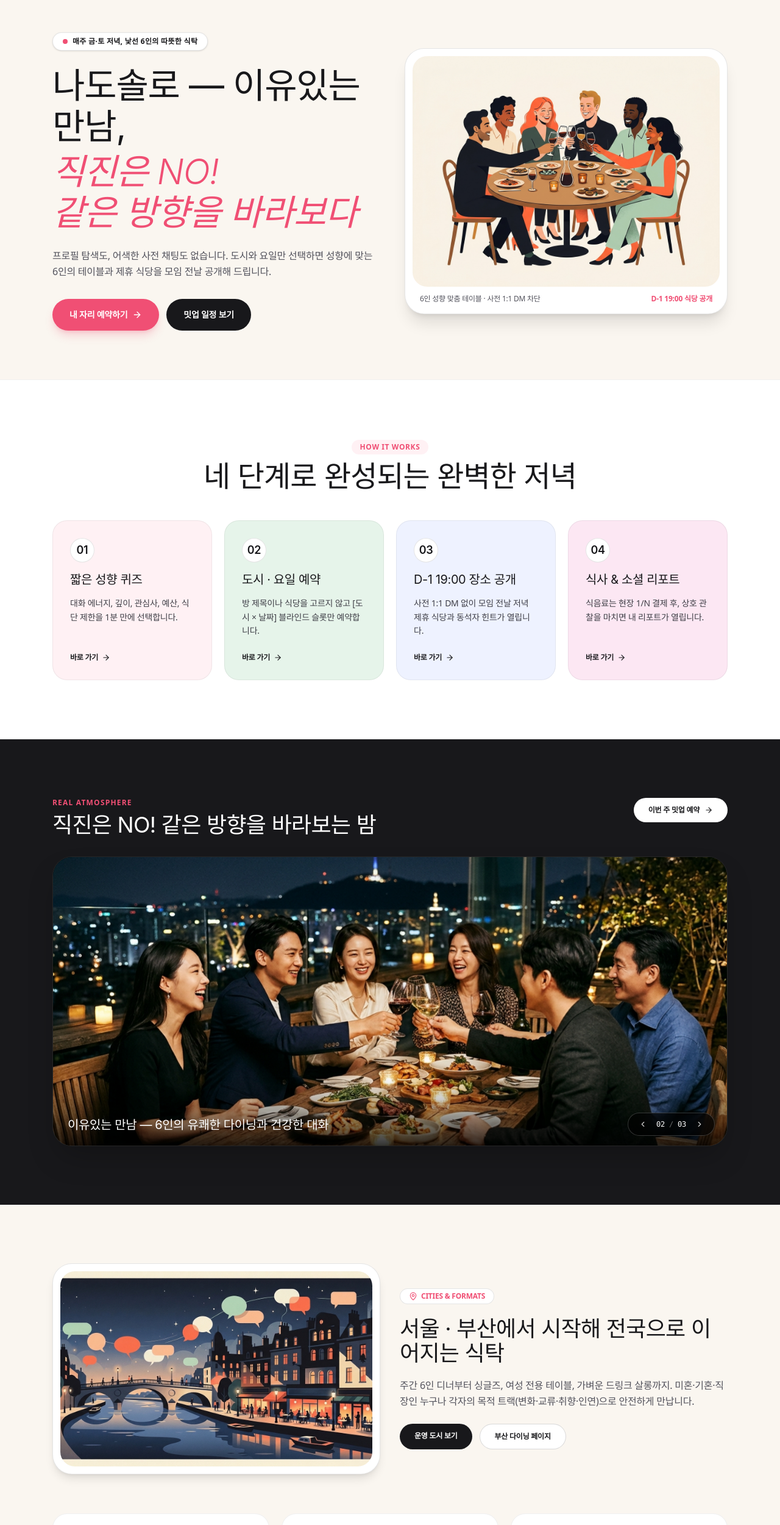
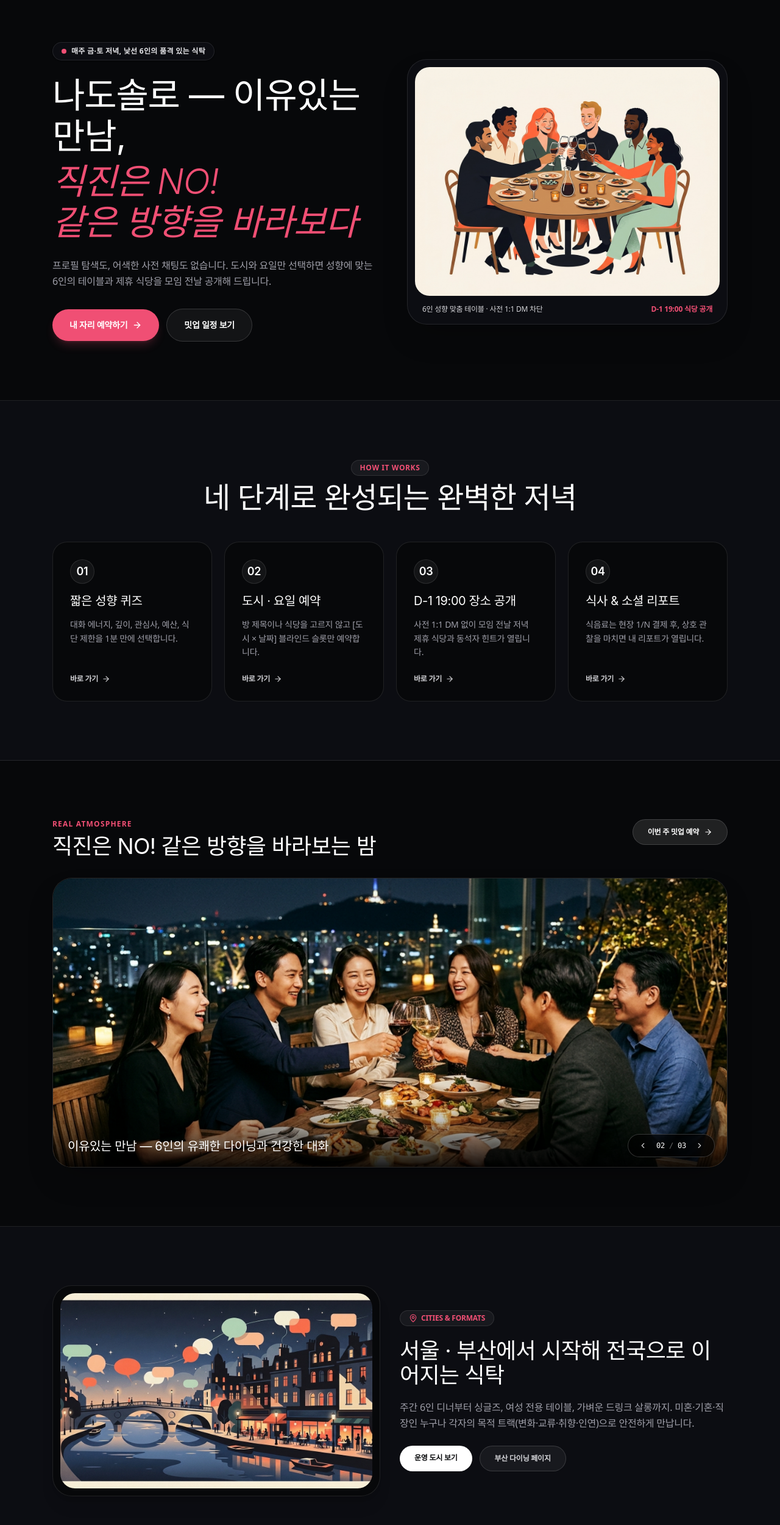
Before and after one commit to AA-NBTI/nadosolo-web, a Next.js app: page / in a window 1280 px wide. Shown: the part 100-2600 px from the top of the page at 61% size. Built offline with nearby package versions, Linux system fonts and the light colour scheme; no server answers; the database is empty; a web font is replaced by a local one.

Commit message:
chore(release): v2.6.2 메인화면 딥 다크 에디토리얼 개편 및 관리자 감사 레지스트리 갱신

```diff
--- a/package.json
+++ b/package.json
@@ -1,6 +1,6 @@
 {
   "name": "nn-nadosolo",
-  "version": "2.6.1",
+  "version": "2.6.2",
   "private": true,
   "scripts": {
     "dev": "next dev --turbopack",
--- a/src/app/page.tsx
+++ b/src/app/page.tsx
@@ -37,25 +37,21 @@ const BANNER_SLIDES = [
 const HOW_IT_WORKS = [
   {
     step: '01',
-    bg: 'bg-[#FFF1F4]',
     title: '짧은 성향 퀴즈',
     desc: '대화 에너지, 깊이, 관심사, 예산, 식단 제한을 1분 만에 선택합니다.',
   },
   {
     step: '02',
-    bg: 'bg-[#E6F4EA]',
     title: '도시 · 요일 예약',
     desc: '방 제목이나 식당을 고르지 않고 [도시 × 날짜] 블라인드 슬롯만 예약합니다.',
   },
   {
     step: '03',
-    bg: 'bg-[#EEF2FF]',
     title: 'D-1 19:00 장소 공개',
     desc: '사전 1:1 DM 없이 모임 전날 저녁 제휴 식당과 동석자 힌트가 열립니다.',
   },
   {
     step: '04',
-    bg: 'bg-[#FCE7F3]',
     title: '식사 & 소셜 리포트',
     desc: '식음료는 현장 1/N 결제 후, 상호 관찰을 마치면 내 리포트가 열립니다.',
   },
@@ -84,7 +80,7 @@ const FAQS = [
   },
 ];
 
-export default function TimeleftEditorialHomePage() {
+export default function NadoSoloEditorialHomePage() {
   const { config } = useSiteConfig();
   const heroSector = config?.mainSectors?.find((s) => s.id === 'sector-hero');
   const [bannerIdx, setBannerIdx] = useState(0);
@@ -98,27 +94,27 @@ export default function TimeleftEditorialHomePage() {
   }, []);
 
   return (
-    <div className="min-h-screen bg-[#FAF6F0] text-[#18181B] flex flex-col font-sans selection:bg-[#f04f74] selection:text-white">
-      {/* 1. 타임레프트 시그니처 웜 크림 + 일러스트 Hero */}
-      <section className="w-full py-12 sm:py-20 bg-[#FAF6F0]">
+    <div className="min-h-screen bg-[#07080a] text-zinc-100 flex flex-col font-sans selection:bg-[#f04f74] selection:text-white">
+      {/* 1. 딥 다크 에디토리얼 Hero */}
+      <section className="w-full py-14 sm:py-24 bg-[#07080a] border-b border-white/10">
         <div className="max-w-[1220px] mx-auto px-6 sm:px-10 lg:px-14">
-          <div className="grid grid-cols-1 lg:grid-cols-12 gap-10 lg:gap-12 items-center">
+          <div className="grid grid-cols-1 lg:grid-cols-12 gap-10 lg:gap-14 items-center">
             <div className="lg:col-span-6 space-y-6">
-              <div className="inline-flex items-center gap-2 px-4 py-1.5 rounded-full bg-white border border-black/10 shadow-sm">
+              <div className="inline-flex items-center gap-2 px-3.5 py-1.5 rounded-full bg-[#0c0d12] border border-white/10 shadow-sm">
                 <span className="w-2 h-2 rounded-full bg-[#f04f74]" />
-                <span className="text-xs font-semibold tracking-wide text-[#18181B]">
-                  매주 금·토 저녁, 낯선 6인의 따뜻한 식탁
+                <span className="text-xs font-semibold tracking-wide text-zinc-200">
+                  매주 금·토 저녁, 낯선 6인의 품격 있는 식탁
                 </span>
               </div>
 
-              <h1 className="font-serif-editorial text-4xl sm:text-5xl lg:text-[58px] font-normal text-[#18181B] tracking-tight leading-[1.15]">
+              <h1 className="font-serif-editorial text-4xl sm:text-5xl lg:text-[58px] font-normal text-white tracking-tight leading-[1.15]">
                 <span className="block">{heroSector?.headlineTitle || '나도솔로 — 이유있는 만남,'}</span>
                 <span className="block font-light italic text-[#f04f74] mt-2 whitespace-pre-line">
                   {heroSector?.headlineHighlight || '직진은 NO!\n같은 방향을 바라보다'}
                 </span>
               </h1>
 
-              <p className="text-base text-zinc-600 leading-relaxed max-w-xl">
+              <p className="text-base text-zinc-400 leading-relaxed max-w-xl">
                 프로필 탐색도, 어색한 사전 채팅도 없습니다. 도시와 요일만 선택하면 성향에 맞는 6인의 테이블과 제휴 식당을 모임 전날 공개해 드립니다.
               </p>
 
@@ -126,7 +122,7 @@ export default function TimeleftEditorialHomePage() {
                 <Link
                   href="/test"
                   prefetch={true}
-                  className="px-7 py-4 rounded-full bg-[#f04f74] hover:bg-[#d93a5e] text-white text-sm font-semibold inline-flex items-center gap-2 shadow-lg shadow-[#f04f74]/25 transition-all"
+                  className="px-7 py-4 rounded-full bg-[#f04f74] hover:bg-[#d93a5e] text-white text-sm font-semibold inline-flex items-center gap-2 shadow-lg shadow-[#f04f74]/20 transition-all cursor-pointer"
                 >
                   <span>내 자리 예약하기</span>
                   <ArrowRight className="w-4 h-4" />
@@ -134,23 +130,23 @@ export default function TimeleftEditorialHomePage() {
                 <Link
                   href="/meetup"
                   prefetch={true}
-                  className="px-7 py-4 rounded-full bg-[#18181B] hover:bg-zinc-800 text-white text-sm font-semibold transition-all"
+                  className="px-7 py-4 rounded-full bg-white/5 hover:bg-white/10 text-white text-sm font-semibold border border-white/15 transition-all"
                 >
                   밋업 일정 보기
                 </Link>
               </div>
             </div>
 
-            {/* 우측: 타임레프트 감성 다이닝 일러스트 카드 */}
+            {/* 우측: 딥 다크 에디토리얼 다이닝 일러스트/비주얼 카드 */}
             <div className="lg:col-span-6">
-              <div className="relative rounded-[2rem] overflow-hidden bg-white p-3 border border-black/10 shadow-xl">
+              <div className="relative rounded-[2rem] overflow-hidden bg-[#0c0d12] p-3 border border-white/10 shadow-2xl">
                 <img
                   src="/images/tl-illus-dinner.jpg"
                   alt="6인 소셜 다이닝 일러스트"
                   className="w-full aspect-[4/3] object-cover rounded-[1.5rem]"
                 />
-                <div className="mt-3 px-3 pb-1 flex items-center justify-between text-xs font-medium text-zinc-600">
-                  <span>6인 성향 맞춤 테이블 · 사전 1:1 DM 차단</span>
+                <div className="mt-3.5 px-3 pb-1 flex items-center justify-between text-xs font-medium text-zinc-400">
+                  <span className="text-zinc-300">6인 성향 맞춤 테이블 · 사전 1:1 DM 차단</span>
                   <span className="text-[#f04f74] font-semibold">D-1 19:00 식당 공개</span>
                 </div>
               </div>
@@ -159,14 +155,14 @@ export default function TimeleftEditorialHomePage() {
         </div>
       </section>
 
-      {/* 2. 4단계 파스텔 카드 How It Works */}
-      <section className="w-full py-16 sm:py-24 bg-white border-y border-black/[0.06]">
+      {/* 2. 4단계 다크 카드 How It Works */}
+      <section className="w-full py-16 sm:py-24 bg-[#0c0d12] border-b border-white/10">
         <div className="max-w-[1220px] mx-auto px-6 sm:px-10 lg:px-14 space-y-12">
           <div className="text-center max-w-2xl mx-auto space-y-3">
-            <span className="inline-block px-3.5 py-1 rounded-full bg-[#FFF1F4] text-[#f04f74] text-xs font-bold tracking-wider uppercase">
+            <span className="inline-block px-3.5 py-1 rounded-full bg-white/5 border border-white/10 text-[#f04f74] text-xs font-bold tracking-wider uppercase">
               HOW IT WORKS
             </span>
-            <h2 className="font-serif-editorial text-3xl sm:text-5xl text-[#18181B] font-normal">
+            <h2 className="font-serif-editorial text-3xl sm:text-5xl text-white font-normal">
               네 단계로 완성되는 완벽한 저녁
             </h2>
           </div>
@@ -175,21 +171,21 @@ export default function TimeleftEditorialHomePage() {
             {HOW_IT_WORKS.map((item) => (
               <div
                 key={item.step}
-                className={`p-7 rounded-3xl ${item.bg} border border-black/[0.06] flex flex-col justify-between space-y-6`}
+                className="p-7 rounded-3xl bg-[#07080a] border border-white/10 hover:border-white/20 transition-all flex flex-col justify-between space-y-6"
               >
                 <div className="space-y-3.5">
-                  <span className="inline-flex w-10 h-10 rounded-full bg-white border border-black/10 items-center justify-center font-serif-editorial text-lg text-[#18181B] font-semibold">
+                  <span className="inline-flex w-10 h-10 rounded-full bg-white/5 border border-white/10 items-center justify-center font-serif-editorial text-lg text-white font-semibold">
                     {item.step}
                   </span>
-                  <h3 className="font-serif-editorial text-xl text-[#18181B] font-normal">
+                  <h3 className="font-serif-editorial text-xl text-white font-normal">
                     {item.title}
                   </h3>
-                  <p className="text-sm text-zinc-700 leading-relaxed">{item.desc}</p>
+                  <p className="text-sm text-zinc-400 leading-relaxed">{item.desc}</p>
                 </div>
                 <Link
                   href={item.step === '01' ? '/test' : '/meetup'}
                   prefetch={true}
-                  className="inline-flex items-center gap-1.5 text-xs font-bold text-[#18181B] hover:text-[#f04f74]"
+                  className="inline-flex items-center gap-1.5 text-xs font-bold text-zinc-300 hover:text-[#f04f74] transition-colors"
                 >
                   <span>바로 가기</span>
                   <ArrowRight className="w-3.5 h-3.5" />
@@ -200,8 +196,8 @@ export default function TimeleftEditorialHomePage() {
         </div>
       </section>
 
-      {/* 3. 실제 저녁 분위기 3슬라이드 움직이는 배너 (딥 차콜 대비 섹션) */}
-      <section className="w-full py-16 sm:py-24 bg-[#18181B] text-white">
+      {/* 3. 실제 저녁 분위기 3슬라이드 움직이는 배너 */}
+      <section className="w-full py-16 sm:py-24 bg-[#07080a] text-white border-b border-white/10">
         <div className="max-w-[1220px] mx-auto px-6 sm:px-10 lg:px-14 space-y-8">
           <div className="flex flex-col sm:flex-row sm:items-end justify-between gap-4">
             <div className="space-y-2">
@@ -215,7 +211,7 @@ export default function TimeleftEditorialHomePage() {
             <Link
               href="/meetup"
               prefetch={true}
-              className="px-6 py-3 rounded-full bg-white text-[#18181B] hover:bg-[#FAF6F0] text-xs font-bold inline-flex items-center gap-2 self-start"
+              className="px-6 py-3 rounded-full bg-white/10 hover:bg-white/20 border border-white/15 text-white text-xs font-bold inline-flex items-center gap-2 self-start transition-all"
             >
               <span>이번 주 밋업 예약</span>
               <ArrowRight className="w-3.5 h-3.5" />
@@ -239,7 +235,7 @@ export default function TimeleftEditorialHomePage() {
                       active ? 'scale-105' : 'scale-100'
                     }`}
                   />
-                  <div className="absolute inset-x-0 bottom-0 h-28 bg-gradient-to-t from-black/80 via-black/30 to-transparent" />
+                  <div className="absolute inset-x-0 bottom-0 h-28 bg-gradient-to-t from-black/90 via-black/40 to-transparent" />
                   <div className="absolute bottom-5 left-6 right-32">
                     <p className="font-serif-editorial text-base sm:text-xl text-white font-normal drop-shadow truncate">
                       {slide.caption}
@@ -274,11 +270,11 @@ export default function TimeleftEditorialHomePage() {
         </div>
       </section>
 
-      {/* 4. 도시 일러스트 + 운영 도시 / 포맷 섹션 (#FAF6F0 웜 크림) */}
-      <section className="w-full py-16 sm:py-24 bg-[#FAF6F0]">
+      {/* 4. 운영 도시 / 포맷 & 3대 안전 보증 & 5성급 후기 */}
+      <section className="w-full py-16 sm:py-24 bg-[#0c0d12] border-b border-white/10">
         <div className="max-w-[1220px] mx-auto px-6 sm:px-10 lg:px-14 space-y-16">
           <div className="grid grid-cols-1 lg:grid-cols-12 gap-8 items-center">
-            <div className="lg:col-span-6 rounded-[2rem] overflow-hidden bg-white p-3 border border-black/10 shadow-lg">
+            <div className="lg:col-span-6 rounded-[2rem] overflow-hidden bg-[#07080a] p-3 border border-white/10 shadow-xl">
               <img
                 src="/images/tl-illus-city.jpg"
                 alt="도시 저녁 연결 일러스트"
@@ -287,28 +283,28 @@ export default function TimeleftEditorialHomePage() {
             </div>
 
             <div className="lg:col-span-6 space-y-5">
-              <div className="inline-flex items-center gap-1.5 px-3.5 py-1 rounded-full bg-white border border-black/10 text-xs font-bold text-[#f04f74]">
+              <div className="inline-flex items-center gap-1.5 px-3.5 py-1 rounded-full bg-white/5 border border-white/10 text-xs font-bold text-[#f04f74]">
                 <MapPin className="w-3.5 h-3.5" />
                 <span>CITIES &amp; FORMATS</span>
               </div>
-              <h2 className="font-serif-editorial text-3xl sm:text-4xl text-[#18181B] font-normal">
+              <h2 className="font-serif-editorial text-3xl sm:text-4xl text-white font-normal">
                 서울 · 부산에서 시작해 전국으로 이어지는 식탁
               </h2>
-              <p className="text-sm sm:text-base text-zinc-600 leading-relaxed">
+              <p className="text-sm sm:text-base text-zinc-400 leading-relaxed">
                 주간 6인 디너부터 싱글즈, 여성 전용 테이블, 가벼운 드링크 살롱까지. 미혼·기혼·직장인 누구나 각자의 목적 트랙(변화·교류·취향·인연)으로 안전하게 만납니다.
               </p>
               <div className="flex flex-wrap gap-3 pt-1">
                 <Link
                   href="/locations"
                   prefetch={true}
-                  className="px-6 py-3 rounded-full bg-[#18181B] text-white text-xs font-bold"
+                  className="px-6 py-3 rounded-full bg-white text-[#07080a] hover:bg-zinc-200 text-xs font-bold transition-colors"
                 >
                   운영 도시 보기
                 </Link>
                 <Link
                   href="/busan"
                   prefetch={true}
-                  className="px-6 py-3 rounded-full bg-white border border-black/15 text-[#18181B] text-xs font-bold hover:border-black/40"
+                  className="px-6 py-3 rounded-full bg-white/5 border border-white/15 text-zinc-300 hover:text-white text-xs font-bold hover:border-white/30 transition-all"
                 >
                   부산 다이닝 페이지
                 </Link>
@@ -316,37 +312,38 @@ export default function TimeleftEditorialHomePage() {
             </div>
           </div>
 
-          {/* 3대 안전 보증 + 5성급 후기 */}
+          {/* 3대 안전 보증 */}
           <div className="grid grid-cols-1 md:grid-cols-3 gap-5">
-            <div className="p-6 rounded-3xl bg-white border border-black/[0.06] space-y-2">
-              <div className="flex items-center gap-2 font-semibold text-[#18181B]">
+            <div className="p-6 rounded-3xl bg-[#07080a] border border-white/10 space-y-2">
+              <div className="flex items-center gap-2 font-semibold text-white">
                 <ShieldCheck className="w-5 h-5 text-[#f04f74]" />
                 <span>공공 제휴 식당 100% · 사전 DM 차단</span>
               </div>
-              <p className="text-sm text-zinc-600 leading-relaxed">
+              <p className="text-sm text-zinc-400 leading-relaxed">
                 D-1 19:00 공개 전까지 연락처와 프로필을 가리고, 검증된 공공 매장에서만 만납니다.
               </p>
             </div>
-            <div className="p-6 rounded-3xl bg-white border border-black/[0.06] space-y-2">
-              <div className="flex items-center gap-2 font-semibold text-[#18181B]">
+            <div className="p-6 rounded-3xl bg-[#07080a] border border-white/10 space-y-2">
+              <div className="flex items-center gap-2 font-semibold text-white">
                 <CheckCircle2 className="w-5 h-5 text-[#f04f74]" />
                 <span>노쇼 제재 &amp; 영구 재매칭 차단</span>
               </div>
-              <p className="text-sm text-zinc-600 leading-relaxed">
+              <p className="text-sm text-zinc-400 leading-relaxed">
                 모임 후 불편한 상대나 결석자를 신고하면 향후 모든 회차에서 영구 분리됩니다.
               </p>
             </div>
-            <div className="p-6 rounded-3xl bg-white border border-black/[0.06] space-y-2">
-              <div className="flex items-center gap-2 font-semibold text-[#18181B]">
+            <div className="p-6 rounded-3xl bg-[#07080a] border border-white/10 space-y-2">
+              <div className="flex items-center gap-2 font-semibold text-white">
                 <CreditCard className="w-5 h-5 text-[#f04f74]" />
                 <span>48시간 전 무료 취소 · 참가권 보존</span>
               </div>
-              <p className="text-sm text-zinc-600 leading-relaxed">
+              <p className="text-sm text-zinc-400 leading-relaxed">
                 48시간 전 취소·이월 및 미달 시 참가권 1매가 보존되어 다음 일정에 바로 사용됩니다.
               </p>
             </div>
           </div>
 
+          {/* 5성급 후기 */}
           <div className="grid grid-cols-1 md:grid-cols-3 gap-5">
             {[
               {
@@ -364,14 +361,14 @@ export default function TimeleftEditorialHomePage() {
             ].map((rv, idx) => (
               <div
                 key={idx}
-                className="p-7 rounded-3xl bg-white border border-black/[0.06] shadow-sm flex flex-col justify-between space-y-4"
+                className="p-7 rounded-3xl bg-[#07080a] border border-white/10 shadow-sm flex flex-col justify-between space-y-4"
               >
                 <div className="flex items-center gap-1 text-[#f04f74]">
                   {[0, 1, 2, 3, 4].map((s) => (
                     <Star key={s} className="w-4 h-4 fill-[#f04f74]" />
                   ))}
                 </div>
-                <p className="text-sm text-zinc-800 leading-relaxed">{rv.quote}</p>
+                <p className="text-sm text-zinc-200 leading-relaxed">{rv.quote}</p>
                 <span className="text-xs font-medium text-zinc-500">{rv.author}</span>
               </div>
             ))}
@@ -379,44 +376,19 @@ export default function TimeleftEditorialHomePage() {
         </div>
       </section>
 
-      {/* 5. 파트너 & FAQ (화이트 배경 마무리) */}
-      <section className="w-full py-16 sm:py-24 bg-white border-t border-black/[0.06]">
-        <div className="max-w-[1220px] mx-auto px-6 sm:px-10 lg:px-14 space-y-14">
-          <div className="p-8 rounded-[2rem] bg-[#18181B] text-white flex flex-col lg:flex-row lg:items-center justify-between gap-6">
-            <div className="space-y-2 max-w-xl">
-              <span className="text-xs font-bold tracking-widest text-[#f04f74] uppercase block">
-                PARTNERS &amp; AFFILIATES
+      {/* 5. 자주 묻는 질문 (FAQ) — 어필리에이트 영역 완전 제거 후 깔끔한 마무리 */}
+      <section className="w-full py-16 sm:py-24 bg-[#07080a]">
+        <div className="max-w-[1220px] mx-auto px-6 sm:px-10 lg:px-14 space-y-8">
+          <div className="space-y-3">
+            <span className="inline-block px-3.5 py-1 rounded-full bg-white/5 border border-white/10 text-[#f04f74] text-xs font-bold tracking-wider uppercase">
+              FREQUENTLY ASKED
             </span>
-              <h3 className="font-serif-editorial text-2xl sm:text-3xl font-normal">
-                앰배서더 어필리에이트 · 제휴 식당 파트너십
-              </h3>
-              <p className="text-sm text-zinc-300 font-light">
-                추천 링크로 수익을 나누는 앰배서더 프로그램과 6인 확정 손님을 배정받는 제휴 식당 입점을 신청하세요.
-              </p>
-            </div>
-            <div className="flex flex-wrap gap-3 shrink-0">
-              <Link
-                href="/affiliate"
-                prefetch={true}
-                className="px-6 py-3 rounded-full bg-white text-[#18181B] text-xs font-bold"
-              >
-                어필리에이트
-              </Link>
-              <Link
-                href="/partners"
-                prefetch={true}
-                className="px-6 py-3 rounded-full bg-[#f04f74] hover:bg-[#d93a5e] text-white text-xs font-bold transition-colors"
-              >
-                제휴식당 입점
-              </Link>
-            </div>
+            <h2 className="font-serif-editorial text-3xl sm:text-4xl text-white font-normal">
+              자주 묻는 질문
+            </h2>
           </div>
 
-          <div className="space-y-6">
-            <h2 className="font-serif-editorial text-3xl text-[#18181B] font-normal">
-              자주 묻는 질문
-            </h2>
-            <div className="rounded-3xl border border-black/10 bg-[#FAF6F0] divide-y divide-black/[0.08] overflow-hidden">
+          <div className="rounded-3xl border border-white/10 bg-[#0c0d12] divide-y divide-white/10 overflow-hidden">
             {FAQS.map((item, idx) => {
               const isOpen = openFaqIdx === idx;
               return (
@@ -424,24 +396,23 @@ export default function TimeleftEditorialHomePage() {
                   <button
                     type="button"
                     onClick={() => setOpenFaqIdx(isOpen ? null : idx)}
-                      className="w-full px-6 py-5 flex items-center justify-between gap-4 text-left hover:bg-black/[0.02] cursor-pointer"
+                    className="w-full px-6 py-5 flex items-center justify-between gap-4 text-left hover:bg-white/[0.03] transition-colors cursor-pointer"
                   >
-                      <span className="text-sm sm:text-base text-[#18181B] font-semibold">{item.q}</span>
+                    <span className="text-sm sm:text-base text-white font-semibold">{item.q}</span>
                     {isOpen ? (
-                        <ChevronUp className="w-4 h-4 text-zinc-500 shrink-0" />
+                      <ChevronUp className="w-4 h-4 text-zinc-400 shrink-0" />
                     ) : (
-                        <ChevronDown className="w-4 h-4 text-zinc-500 shrink-0" />
+                      <ChevronDown className="w-4 h-4 text-zinc-400 shrink-0" />
                     )}
                   </button>
                   {isOpen && (
-                      <div className="px-6 pb-5 text-sm text-zinc-700 leading-relaxed">{item.a}</div>
+                    <div className="px-6 pb-5 text-sm text-zinc-400 leading-relaxed">{item.a}</div>
                   )}
                 </div>
               );
             })}
           </div>
         </div>
-        </div>
       </section>
     </div>
   );
```
Also changed, not shown: src/engine/architectureAuditRegistry.ts (+21 -1 lines). Lines whose indentation alone changed are shown as unchanged.
